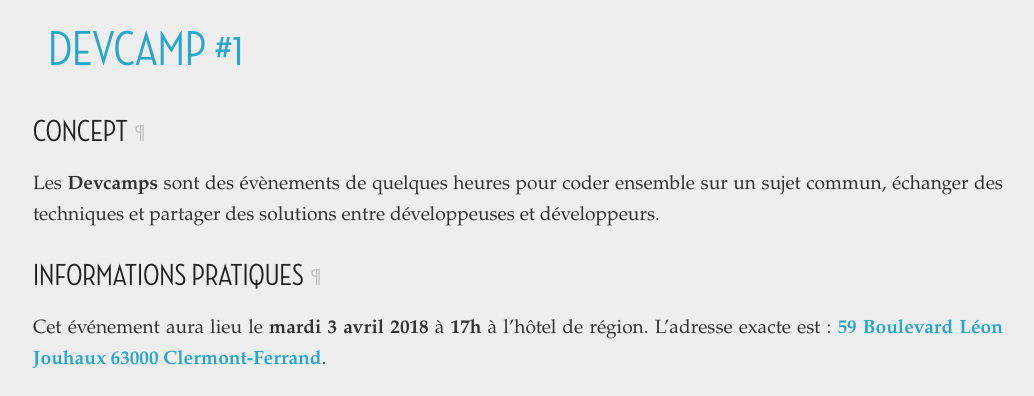
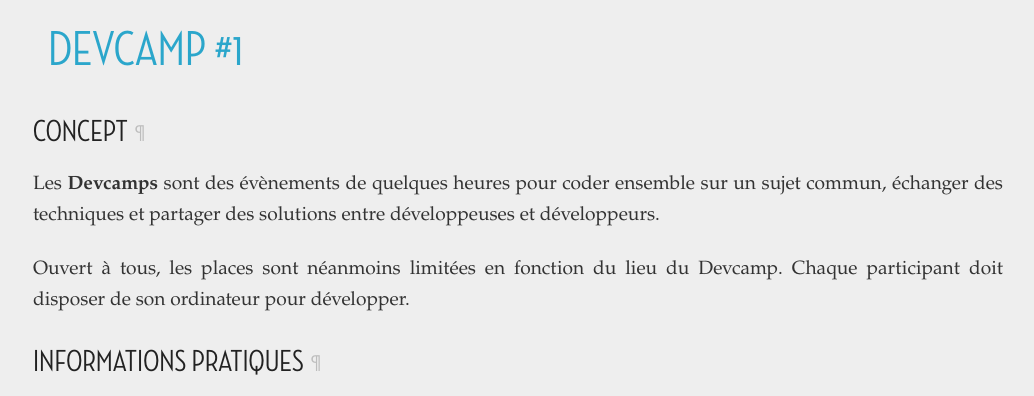
Before and after one commit to clermontech/clermontech.github.com, a Jekyll site: the page built from _posts/2018-03-14-devcamp-1.md, in a window 1280 px wide and 900 px high, scrolled down 322 px, cut to the strip 0-396 px from the top of the window. Shown: the whole strip, without its empty margins (122-1156 px from the left). Built offline with Jekyll 4.4.1, drawn with Linux system fonts in a browser that asks for light colours.

Commit message:
computer wanted

```diff
--- a/_posts/2018-03-14-devcamp-1.md
+++ b/_posts/2018-03-14-devcamp-1.md
@@ -9,6 +9,9 @@ title: Devcamp &#35;1
 Les **Devcamps** sont des évènements de quelques heures pour coder ensemble sur un
 sujet commun, échanger des techniques et partager des solutions entre développeuses et
 développeurs.
+
+Ouvert à tous, les places sont néanmoins limitées en fonction du lieu du Devcamp.
+Chaque participant doit disposer de son ordinateur pour développer.
 
 ## Informations pratiques
 
```
